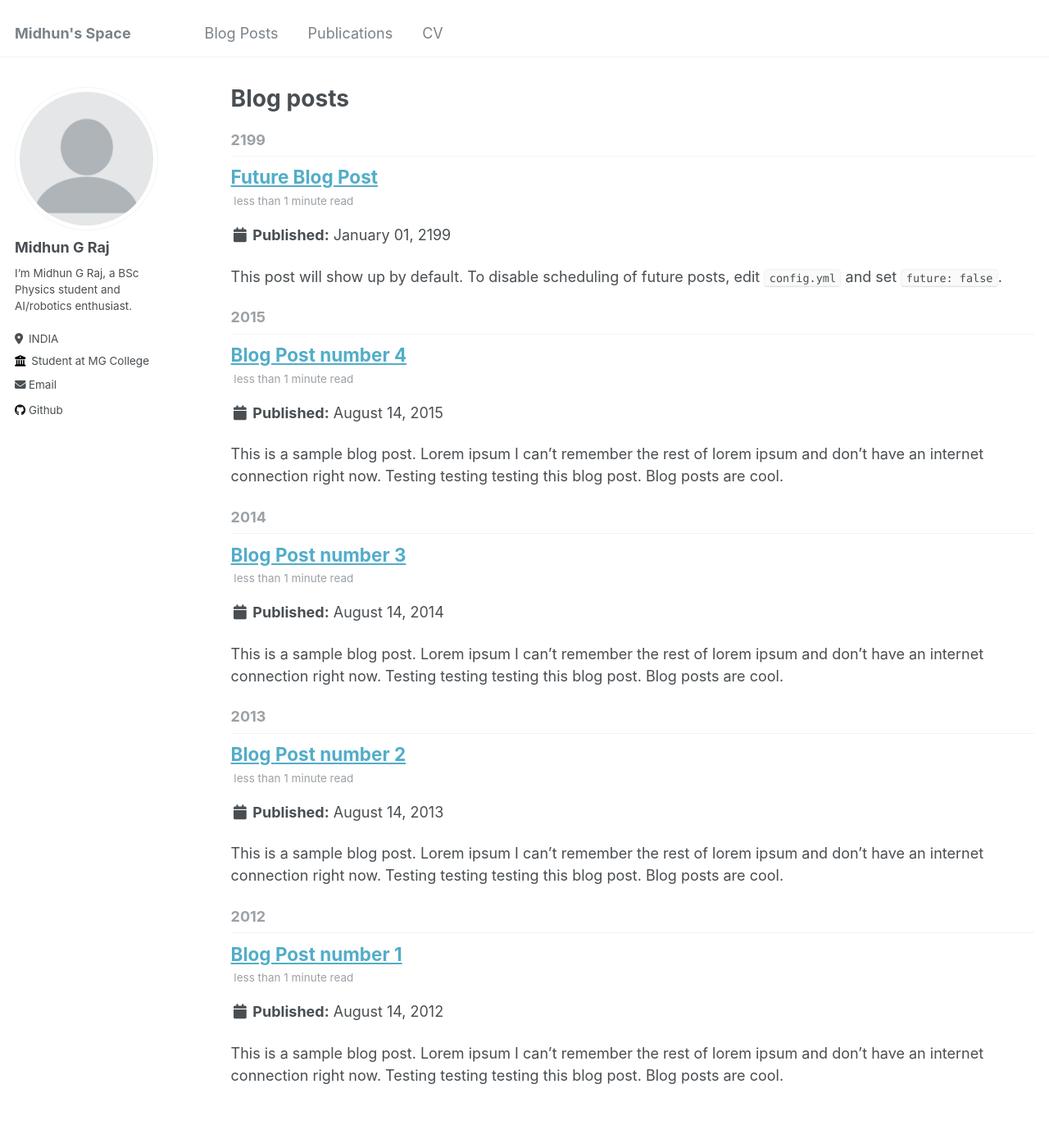
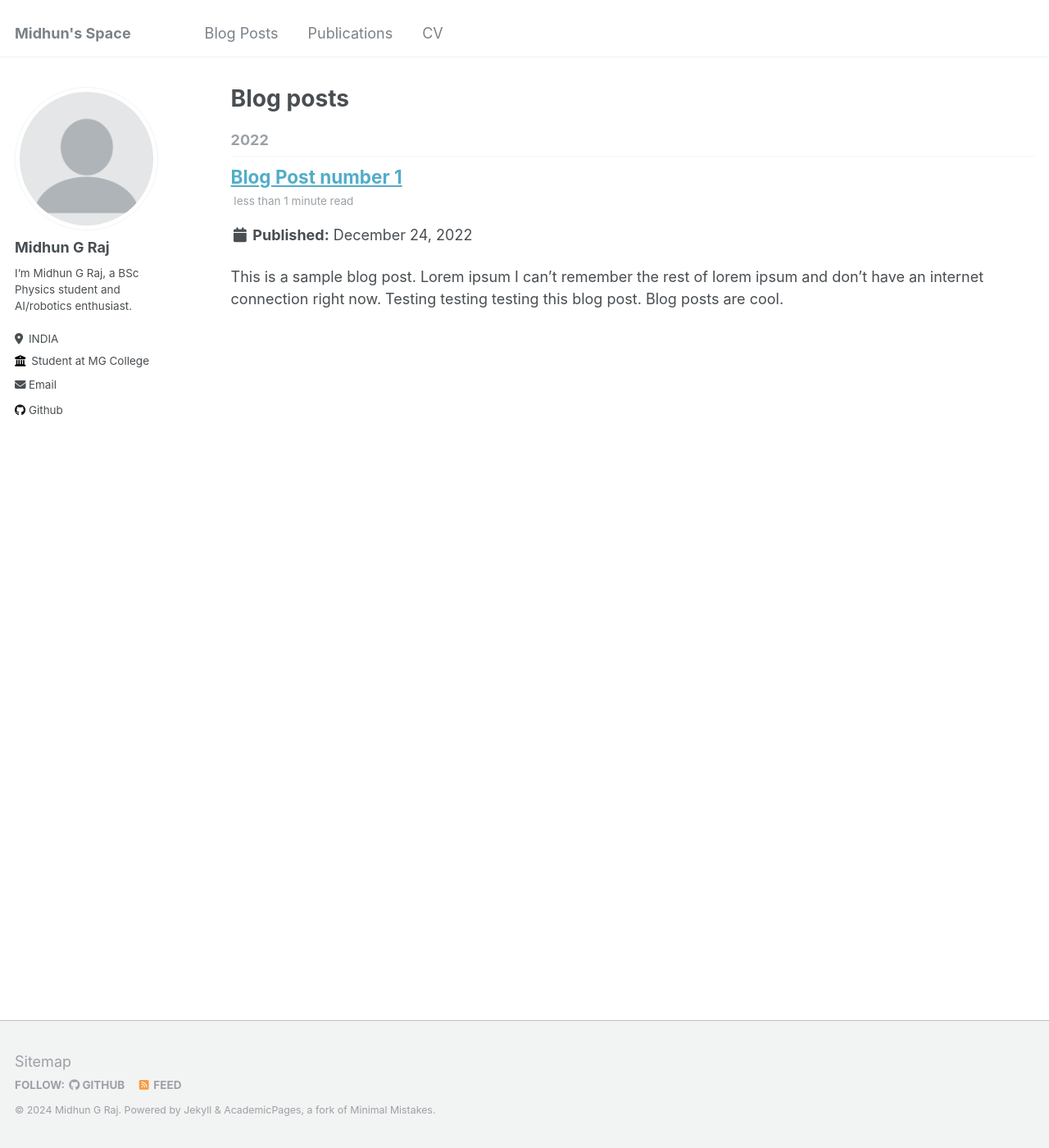
Before and after one commit to MIDHUNGRAJ/midhungraj.github.io, a Jekyll site: the page built from _pages/year-archive.html, in a window 1280 px wide and 1400 px high. Shown: the whole window at 82% size. Built offline with Jekyll 4.4.1, drawn with Linux system fonts in a browser that asks for light colours.

Commit message:
update -> v.23

```diff
--- a/_posts/2012-08-14-blog-post-1.md
+++ b/_posts/2012-08-14-blog-post-1.md
@@ -1,7 +1,7 @@
 ---
 title: 'Blog Post number 1'
-date: 2012-08-14
-permalink: /posts/2012/08/blog-post-1/
+date: 2022-12-24
+permalink: /posts/2024/12/blog-post-1/
 tags:
   - cool posts
   - category1
```
Also changed, not shown: _pages/tutorial.html (deleted, +0 -12 lines), _dump_posts/2013-08-14-blog-post-2.md (renamed from _posts/2013-08-14-blog-post-2.md), _dump_posts/2014-08-14-blog-post-3.md (renamed from _posts/2014-08-14-blog-post-3.md), _dump_posts/2015-08-14-blog-post-4.md (renamed from _posts/2015-08-14-blog-post-4.md), _dump_posts/2199-01-01-future-post.md (renamed from _posts/2199-01-01-future-post.md).
